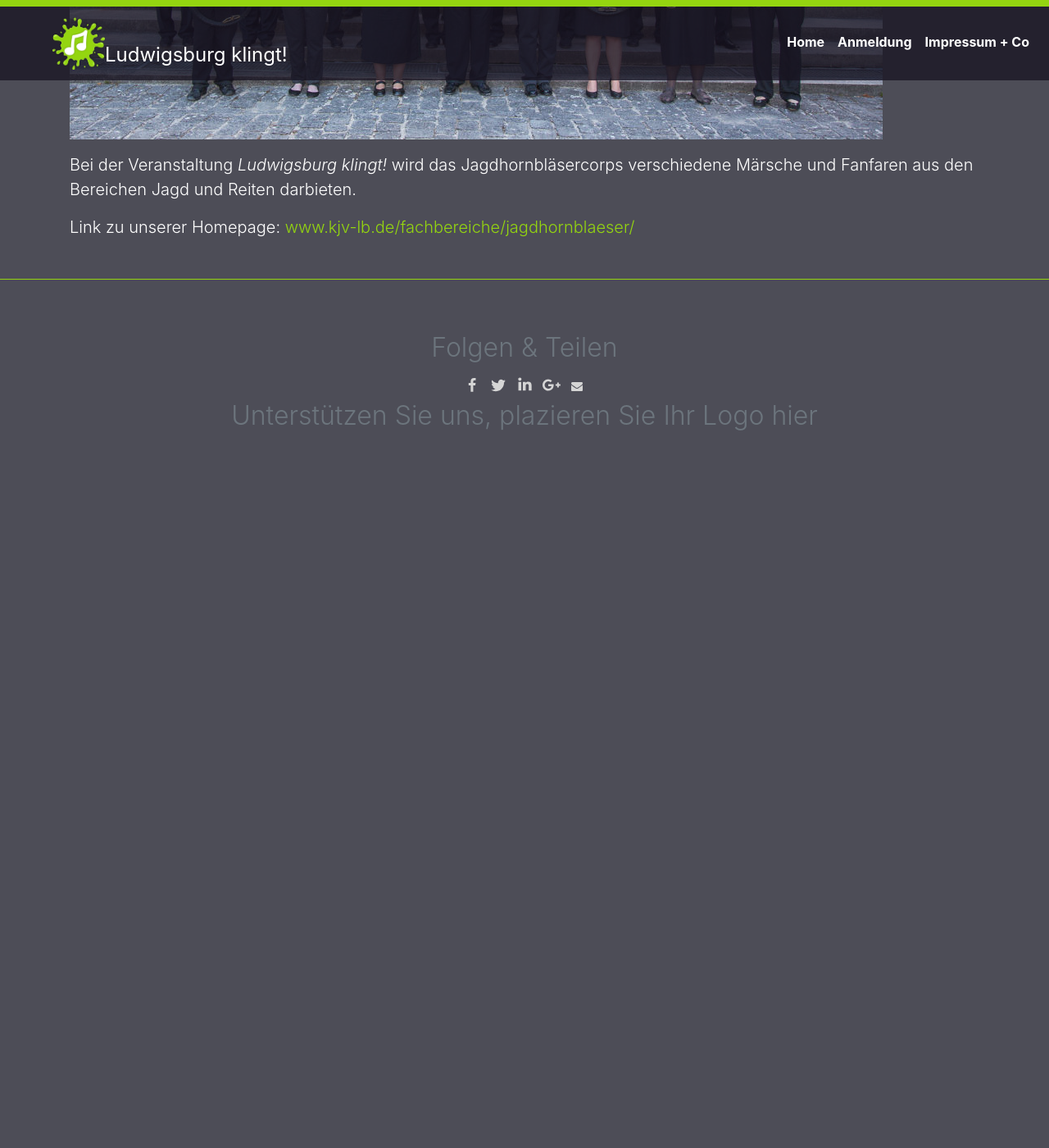
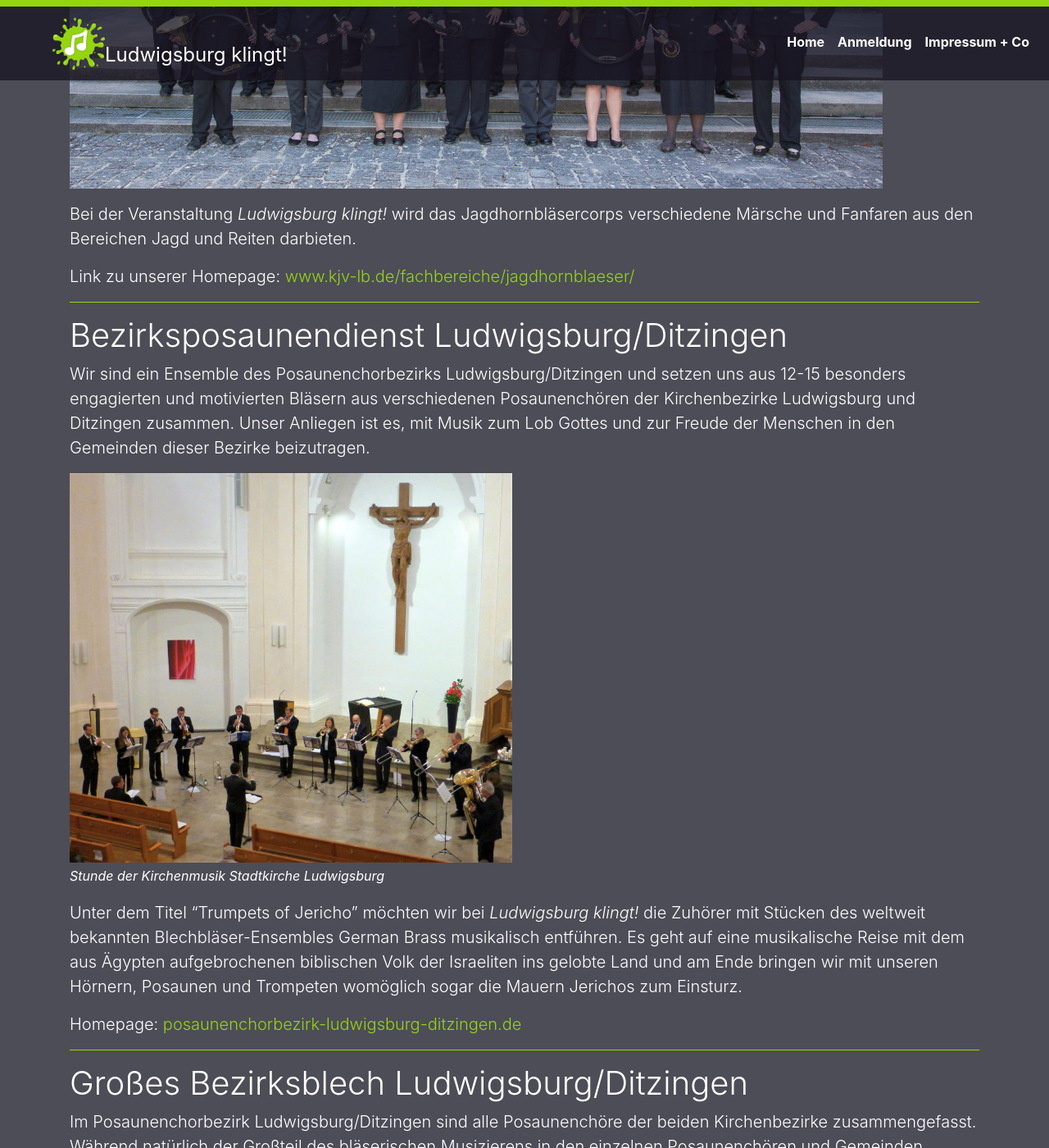
Before and after one commit to Harald-LB/LB-klingt, a Jekyll site: the page built from _posts/2020-01-22-teilnehmer.markdown, in a window 1280 px wide and 1400 px high, scrolled down 13586 px. Shown: the whole window at 82% size. Built offline with Jekyll 4.4.1, drawn with Linux system fonts in a browser that asks for light colours; before the commit the page ends 14216 px from its top, so only the background shows below that; some of the changed text lies outside the part shown.

Commit message:
Posaunenbezirk neu

```diff
--- a/_posts/2020-01-22-teilnehmer.markdown
+++ b/_posts/2020-01-22-teilnehmer.markdown
@@ -27,6 +27,8 @@
 - [Jugendmusikschule Ludwigsburg e.V.](/teilnehmer.html#jms-lb)
 - [Die Brenz Band](/teilnehmer.html#brenz-band)
 - [Die Jagdhornbläser](/teilnehmer.html#jagdhornblaeser)
+- [Bezirksposaunendienst Ludwigsburg/Ditzingen](/teilnehmer.html#bpd-lu-di)
+- [Großes Bezirksblech Ludwigsburg/Ditzingen](/teilnehmer.html#blech-lu-di)
 
 </div>
 <!--more-->
@@ -360,3 +362,87 @@
 
 Link zu unserer Homepage:
 [www.kjv-lb.de/fachbereiche/jagdhornblaeser/](https://www.kjv-lb.de/fachbereiche/jagdhornblaeser/)
+
+<hr class="my-md-3">
+
+<h1 class="shifted-anchor" id="bpd-lu-di">Bezirksposaunendienst Ludwigsburg/Ditzingen</h1>
+
+Wir sind ein Ensemble des Posaunenchorbezirks Ludwigsburg/Ditzingen und setzen uns
+aus 12-15 besonders engagierten und motivierten Bläsern aus verschiedenen Posaunenchören
+der Kirchenbezirke Ludwigsburg und Ditzingen zusammen. Unser Anliegen ist es, mit Musik
+zum Lob Gottes und zur Freude der Menschen in den Gemeinden dieser Bezirke beizutragen.
+
+<div class="row">
+   <div class="col-md">
+     <figure>
+       <img src="assets/img/teilnehmer/stundeDerKirchenmusik.jpg" alt="Stunde der Kirchenmusik" class="img-fluid">
+       <figcaption><i><small>Stunde der Kirchenmusik Stadtkirche Ludwigsburg</small></i></figcaption>
+    </figure>
+   </div>
+    <div class="col-md"></div>
+</div>
+
+Unter dem Titel "Trumpets of Jericho" möchten wir bei _Ludwigsburg klingt!_ die Zuhörer
+mit Stücken des weltweit bekannten Blechbläser-Ensembles German Brass musikalisch entführen.
+Es geht auf eine musikalische Reise mit dem aus Ägypten aufgebrochenen biblischen Volk der
+Israeliten ins gelobte Land und am Ende bringen wir mit unseren Hörnern, Posaunen und Trompeten
+womöglich sogar die Mauern Jerichos zum Einsturz.
+
+Homepage: [posaunenchorbezirk-ludwigsburg-ditzingen.de](http://posaunenchorbezirk-ludwigsburg-ditzingen.de/)
+
+<hr class="my-md-3">
+
+<h1 class="shifted-anchor" id="blech-lu-di">Großes Bezirksblech Ludwigsburg/Ditzingen</h1>
+
+Im Posaunenchorbezirk Ludwigsburg/Ditzingen sind alle Posaunenchöre der beiden Kirchenbezirke
+zusammengefasst. Während natürlich der Großteil des bläserischen Musizierens in den einzelnen
+Posaunenchören und Gemeinden stattfindet, gibt es regelmäßig Highlights zu denen viele,
+teilweise sogar tausende an Blechbläsern zusammenkommen und miteinander musizieren. So z.B. der
+alle zwei Jahre stattfindende Landesposaunentag in Ulm oder der alle acht Jahre stattfindende
+Deutsche Posaunentag. Aber auch im etwas kleineren Format finden sich immer wieder die Bläser
+aus all den Posaunenchören unseres Bezirks zu einem „Großen Bezirksblech“ zusammen – z.B. alle
+zwei Jahre zum Bezirksposaunentag oder eben auch zu Gelegenheiten wie _Ludwigsburg klingt!_.
+
+<div class="row">
+   <div class="col-md">
+     <figure>
+       <img src="assets/img/teilnehmer/Landesposaunentag_Ulm.jpg" alt="Landesposaunentag 2014 in Ulm" class="img-fluid">
+       <figcaption><i><small>Landesposaunentag in Ulm</small></i></figcaption>
+    </figure>
+   </div>
+    <div class="col-md"></div>
+</div>
+
+In Anlehnung an und Vorfreude auf den nur eine Woche später stattfindenden Landesposaunentag
+in Ulm, zu dem ca. 7000 Bläser aller Posaunenchöre Württembergs zusammenkommen, möchten
+wir bei _Ludwigsburg klingt!_ quasi ein "Ulm light" darbieten mit freilich nicht tausenden,
+aber doch vielen Bläsern aus unseren 25 Posaunenchören der Kirchenbezirke Ludwigsburg/Ditzingen.
+
+Homepage: [posaunenchorbezirk-ludwigsburg-ditzingen.de](http://posaunenchorbezirk-ludwigsburg-ditzingen.de/)
+
+<div class="row">
+   <div class="col-sm">
+     <figure>
+       <a href="https://www.youtube.com/watch?v=JL38A57vnoE">
+        <img src="assets/img/teilnehmer/blech-lu-di-video-1.jpg" alt="Landesposaunentag 2014 in Ulm" class="img-fluid">
+       </a>
+       <figcaption>
+          <a href="https://www.youtube.com/watch?v=JL38A57vnoE">
+             Eindruck vom Landesposaunentag 2014 in Ulm
+          </a>
+       </figcaption>
+    </figure>
+   </div>
+    <div class="col-sm">
+      <figure>
+        <a href="https://www.youtube.com/watch?v=6anb_OhX2rk">
+         <img src="assets/img/teilnehmer/blech-lu-di-video-2.jpg" alt="Deutscher Posaunentag 2016 in Dresden:" class="img-fluid">
+        </a>
+        <figcaption>
+          <a href="https://www.youtube.com/watch?v=6anb_OhX2rk">
+             Eindruck vom Deutschen Posaunentag 2016 in Dresden
+          </a>
+        </figcaption>
+      </figure>
+     </div>
+</div>
```
Also changed, not shown: assets/img/teilnehmer/Landesposaunentag_Ulm.jpg (added), assets/img/teilnehmer/blech-lu-di-video-1.jpg (added), assets/img/teilnehmer/blech-lu-di-video-2.jpg (added), assets/img/teilnehmer/stundeDerKirchenmusik.jpg (added).
